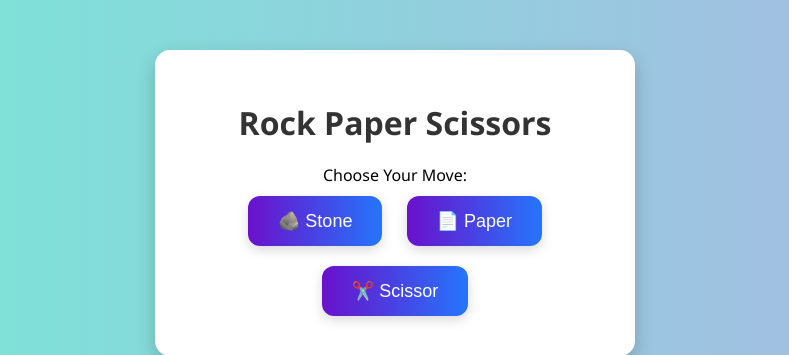
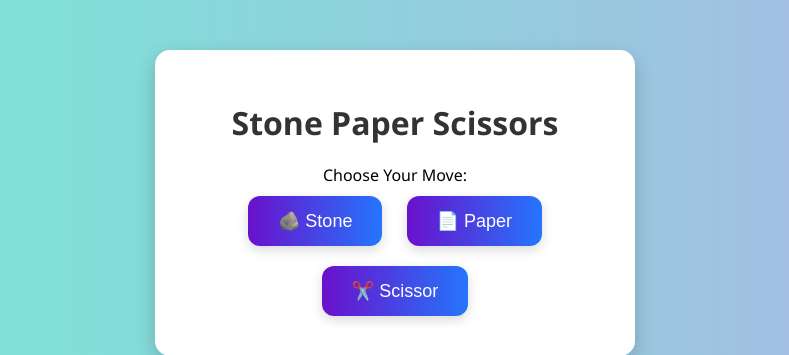
Before and after one commit to Devanshvarma8891/Stone_paper_scissor_game, a Flask app: page / in a window 1280 px wide. Shown: the part 197-552 px from the top of the page, without its empty margins (245-1034 px from the left). Run offline with Flask 3, Linux system fonts and the light colour scheme.

Commit message:
Update index.html

```diff
--- a/templates/index.html
+++ b/templates/index.html
@@ -7,7 +7,7 @@
 </head>
 <body>
     <div class="container">
-        <h1>Rock Paper Scissors</h1>
+        <h1>Stone Paper Scissors</h1>
         <form method="POST">
             <label><b></b>Choose Your Move:</b></label><br>
             <button type="submit" name="choice" value="s">🪨 Stone</button>
```
